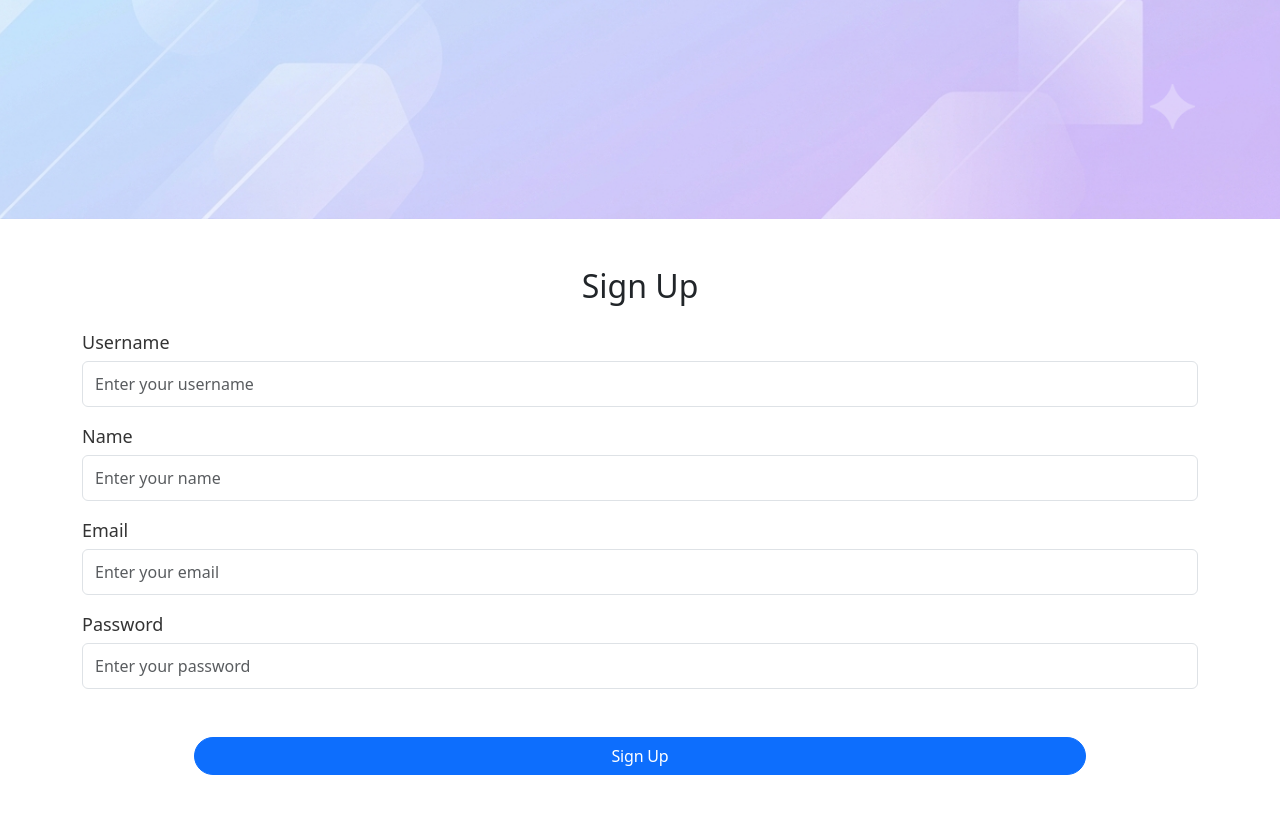
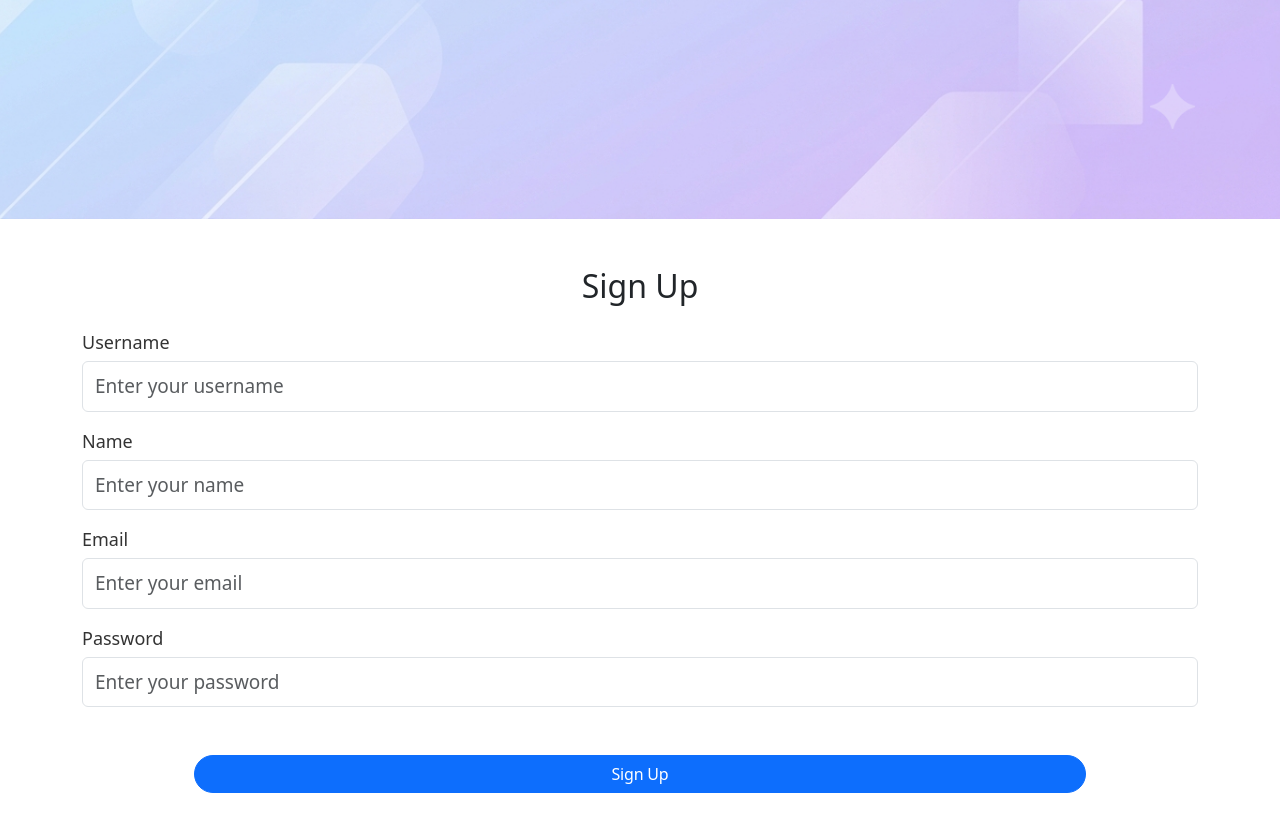
Before and after one commit to DAS-Coding21/Task-Management-Dashboard, a website: page index.html in a window 1280 px wide. Shown: the part 598-1429 px from the top of the page. Drawn offline with nearby package versions, Linux system fonts and the light colour scheme.

```diff
--- a/CSS/style.css
+++ b/CSS/style.css
@@ -190,3 +190,9 @@ a { color: inherit; text-decoration: none;}
 .btn-submit:hover {
     background: #0b5ed7;
 }
+
+
+/* Registration Section */
+.form-group input {
+    font-size: 19px;
+}
```
